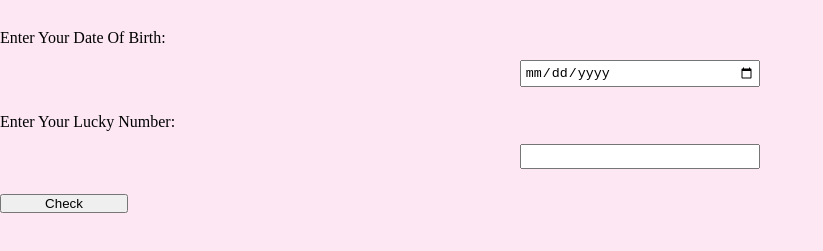
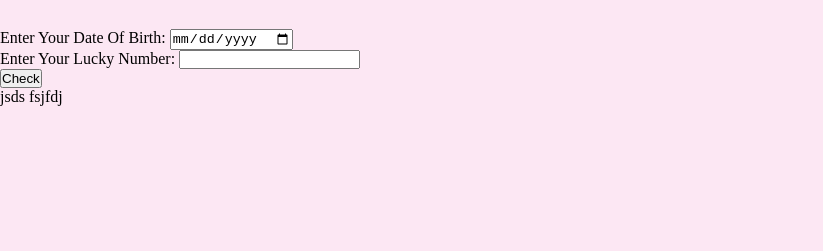
Before and after one commit to anupamrana200/Is_Your_birthday_lucky_Using_vanila_javaScript, a plain HTML site: page index.html in a window 1280 px wide. Shown: the part 69-320 px from the top of the page, without its empty margins (0-823 px from the left). Drawn offline with Linux system fonts and the light colour scheme.

Commit message:
some error fixing in css

```diff
--- a/index.html
+++ b/index.html
@@ -3,7 +3,7 @@
 <head>
     <meta charset="UTF-8">
     <meta name="viewport" content="width=device-width, initial-scale=1.0">
-    <link rel="stylesheet" href="style.css">
+    <link rel="stylesheet" href="main.css">
     <link rel="icon" type="image/x-icon" href="happy-birthday.png">
     <title>is your birthday lucky</title>
 </head>
@@ -12,15 +12,17 @@
             <h1 class="heading">Is Your Birthday Lucky?🥳</h1>
 
             <label for="dob">Enter Your Date Of Birth: </label>
-        <input type="date" id="dob">
+            <input type="date" id="dob"> <br>
 
             <label for="lucky-number">Enter Your Lucky Number: </label>
-        <input type="number" id="lucky-number">
+            <input type="number" id="lucky-number"> <br>
 
             <button id="check-lucky">Check</button>
 
             <p id="output"></p>
         </div>
+
+        <div class="abc">jsds fsjfdj</div>
 
 
 
--- a/style.css
+++ b/main.css
@@ -2,6 +2,20 @@
     margin: 0px;
     padding: 0px;
 }
+
+.container {
+    /* text-align: center; */
+    /* background-color:#be185d ; */
+    /* margin: auto; */
+    /* display: flex;
+    flex-direction: column; */
+}
+
+.abc {
+    display: block;
+    margin: auto;
+}
+
 
 body{
     background-color: #fce7f3;
@@ -11,15 +25,7 @@ body{
     padding: 30px;
 }
 
-.container {
-    /* text-align: center; */
-    /* background-color:#be185d ; */
-    margin: auto;
-    display: flex;
-    flex-direction: column;
-}
-
-input {
+/* input {
     display: block;
     margin: auto;
     margin-top: 1%;
@@ -30,4 +36,4 @@ input {
 
 button {
     width: 10%;
-}
+} */
```
Lines whose indentation alone changed are shown as unchanged.
